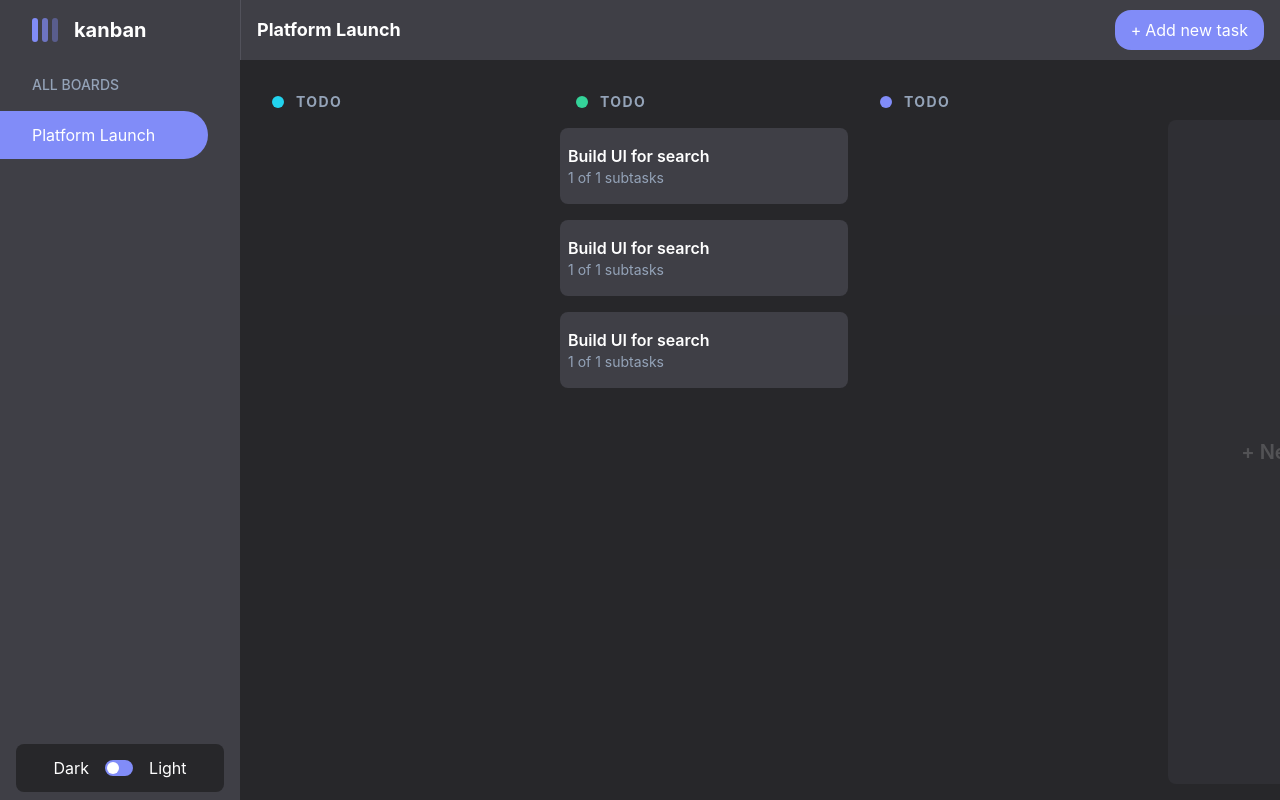
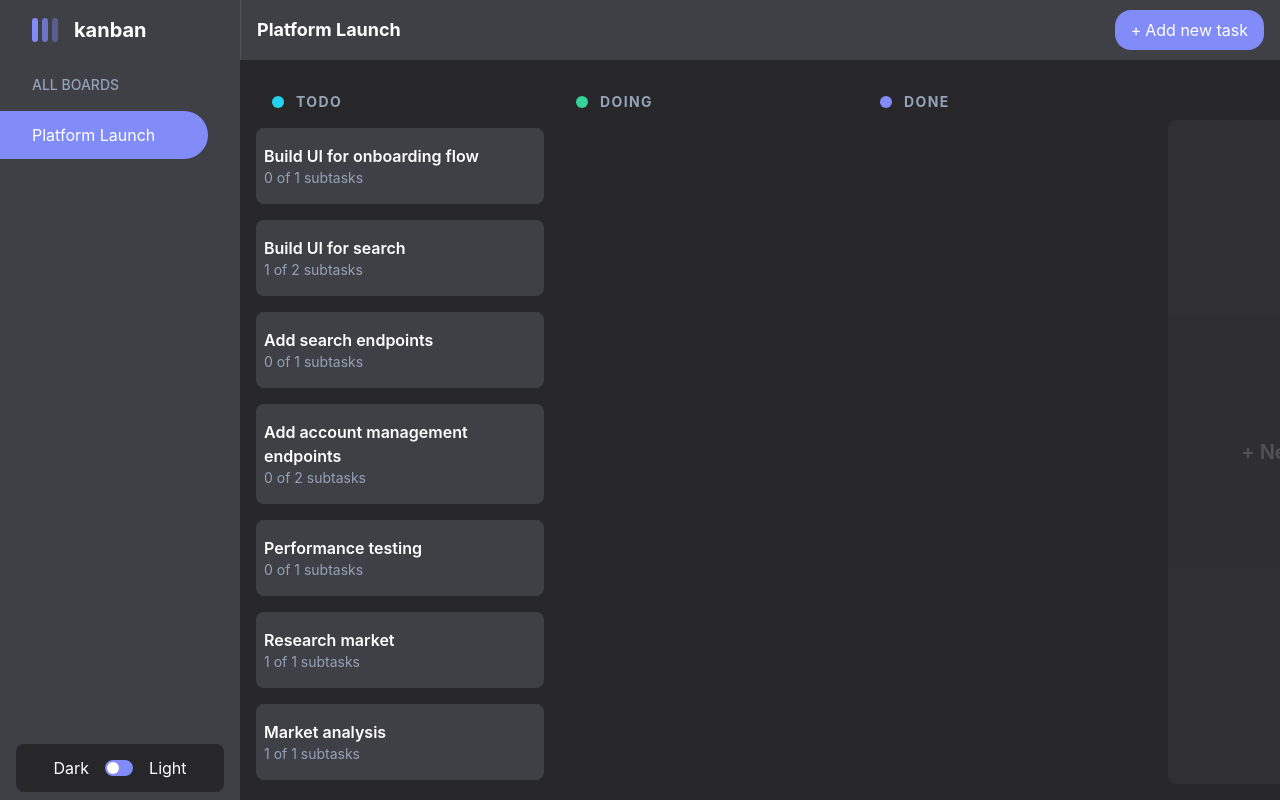
Before and after one commit to phoenix-flyhigh/kanban-clone, a React (Vite) app: page / in a window 1280 px wide. Built offline with nearby package versions, Linux system fonts and the light colour scheme.

Commit message:
Add redux setup for tasks and columns

```diff
--- a/package.json
+++ b/package.json
@@ -10,8 +10,10 @@
     "preview": "vite preview"
   },
   "dependencies": {
+    "@reduxjs/toolkit": "^2.1.0",
     "react": "^18.2.0",
-    "react-dom": "^18.2.0"
+    "react-dom": "^18.2.0",
+    "react-redux": "^9.1.0"
   },
   "devDependencies": {
     "@types/react": "^18.2.43",
--- /dev/null
+++ b/src/MockData.ts
@@ -0,0 +1,96 @@
+import { Task, TaskStatus } from "./Interfaces";
+
+export const MockTaskList: Task[] = [
+  {
+    title: "Build UI for onboarding flow",
+    description:
+      "Build ui to onboard users in the application with valid authentication",
+    subTasks: [
+      {
+        title: "subtask 1",
+        completed: false,
+      },
+    ],
+    status: TaskStatus.TODO,
+  },
+  {
+    title: "Build UI for search",
+    description:
+      "Build ui to search in the application with valid authentication",
+    subTasks: [
+      {
+        title: "subtask 1",
+        completed: true,
+      },
+      {
+        title: "subtask 2",
+        completed: false,
+      },
+    ],
+    status: TaskStatus.TODO,
+  },
+  {
+    title: "Add search endpoints",
+    description:
+      "Add search endpoint in backend for making api calls with search query",
+    subTasks: [
+      {
+        title: "sub task1",
+        completed: false,
+      },
+    ],
+    status: TaskStatus.TODO,
+  },
+  {
+    title: "Add account management endpoints",
+    description:
+      "Add auth endpoint in backend for making api calls with user credentials",
+    subTasks: [
+      {
+        title: "subtask 1",
+        completed: false,
+      },
+      {
+        title: "subtask 2",
+        completed: false,
+      },
+    ],
+    status: TaskStatus.TODO,
+  },
+  {
+    title: "Performance testing",
+    description:
+      "Perform load testing using gatling and assess performance of application",
+    subTasks: [
+      {
+        title: "sub task 1",
+        completed: false,
+      },
+    ],
+    status: TaskStatus.TODO,
+  },
+  {
+    title: "Research market",
+    description:
+      "Research market to understand the pain points and user requirements",
+    subTasks: [
+      {
+        title: "sub task 1",
+        completed: true,
+      },
+    ],
+    status: TaskStatus.TODO,
+  },
+  {
+    title: "Market analysis",
+    description:
+      "Find about competitor products and the gaps between market and user needs to find target",
+    subTasks: [
+      {
+        title: "sub task 1",
+        completed: true,
+      },
+    ],
+    status: TaskStatus.TODO,
+  },
+];
--- a/src/components/TaskCard.tsx
+++ b/src/components/TaskCard.tsx
@@ -1,5 +1,5 @@
 import React, { useState } from "react";
-import { Task, TaskStatus } from "../Interfaces";
+import { Task } from "../Interfaces";
 import ExpandedTask from "./ExpandedTask";
 
 interface TaskProps {
@@ -27,12 +27,7 @@ const TaskCard: React.FC<TaskProps> = ({ task }: TaskProps) => {
         className="absolute inset-0 rounded-2xl"
       >
         <ExpandedTask
-          task={{
-            title: "Build UI for search",
-            description: "",
-            status: TaskStatus.TODO,
-            subTasks: [{ title: "one", completed: true }],
-          }}
+          task={task}
           onClose={() => setShowModal(false)}
         />
       </dialog>
@@ -40,7 +35,7 @@ const TaskCard: React.FC<TaskProps> = ({ task }: TaskProps) => {
         className="flex flex-col dark:bg-dark-base bg-light-base rounded-lg w-full py-4 px-2"
         onClick={handleClick}
       >
-        <p className="dark:text-dark-text-primary text-light-text-primary font-semibold text-md">
+        <p className="dark:text-dark-text-primary text-light-text-primary font-semibold text-md text-left">
           {title}
         </p>
         <p className="dark:text-dark-text-secondary text-light-text-secondary text-sm">
--- a/src/components/TaskLayout.tsx
+++ b/src/components/TaskLayout.tsx
@@ -1,38 +1,39 @@
+import { useSelector } from "react-redux";
 import { TaskStatus } from "../Interfaces";
 import Column from "./Column";
 import TaskCard from "./TaskCard";
+import { RootState } from "../redux/store";
 
 const TaskLayout = () => {
+  const tasks = useSelector((state: RootState) => state.tasks);
+  const columns = useSelector((state: RootState) => state.columns);
+
+  const colors = [
+    "bg-cyan-400",
+    "bg-emerald-400",
+    "bg-indigo-400",
+    "bg-pink-400",
+    "bg-indigo-400",
+  ];
+
+  const getRandomColor: () => string = () => {
+    const randomIndex = Math.floor(Math.random() * 5);
+    return colors[randomIndex];
+  };
+
   return (
     <div className="dark:bg-dark-secondary bg-light-secondary h-full flex gap-4 p-4 overflow-y-hidden overflow-x-scroll">
-      <Column title="TODO" titleColor="bg-cyan-400" />
-      <Column title="TODO" titleColor="bg-emerald-400">
-        <TaskCard
-          task={{
-            title: "Build UI for search",
-            description: "",
-            status: TaskStatus.TODO,
-            subTasks: [{ title: "one", completed: true }],
-          }}
-        />
-        <TaskCard
-          task={{
-            title: "Build UI for search",
-            description: "",
-            status: TaskStatus.TODO,
-            subTasks: [{ title: "one", completed: true }],
-          }}
-        />
-        <TaskCard
-          task={{
-            title: "Build UI for search",
-            description: "",
-            status: TaskStatus.TODO,
-            subTasks: [{ title: "one", completed: true }],
-          }}
-        />
-      </Column>
-      <Column title="TODO" titleColor="bg-indigo-400" />
+      {columns.map((column) => (
+        <Column title={column} titleColor={getRandomColor()}>
+          {tasks
+            .filter(
+              (task) => task.status === (column as keyof typeof TaskStatus)
+            )
+            .map((task) => (
+              <TaskCard task={task} />
+            ))}
+        </Column>
+      ))}
       <Column newColumn />
     </div>
   );
--- a/src/main.tsx
+++ b/src/main.tsx
@@ -1,10 +1,14 @@
-import React from 'react'
-import ReactDOM from 'react-dom/client'
-import App from './App.tsx'
-import './index.css'
+import React from "react";
+import ReactDOM from "react-dom/client";
+import App from "./App.tsx";
+import "./index.css";
+import { Provider } from "react-redux";
+import { store } from "./redux/store.ts";
 
-ReactDOM.createRoot(document.getElementById('root')!).render(
+ReactDOM.createRoot(document.getElementById("root")!).render(
   <React.StrictMode>
-    <App />
-  </React.StrictMode>,
-)
+    <Provider store={store}>
+      <App />
+    </Provider>
+  </React.StrictMode>
+);
--- /dev/null
+++ b/src/redux/ColumnSlice.ts
@@ -0,0 +1,17 @@
+import { createSlice } from "@reduxjs/toolkit";
+
+const initialState = ["TODO", "DOING", "DONE"];
+
+const ColumnSlice = createSlice({
+  name: "tasks",
+  initialState,
+  reducers: {
+    addColumn(state, action: { payload: string }) {
+      return [...state, action.payload];
+    },
+  },
+});
+
+export const { addColumn } = ColumnSlice.actions;
+const ColumnReducer = ColumnSlice.reducer;
+export default ColumnReducer;
--- /dev/null
+++ b/src/redux/TaskSlice.ts
@@ -0,0 +1,22 @@
+import { createSlice } from "@reduxjs/toolkit";
+import { Task } from "../Interfaces";
+import { MockTaskList } from "../MockData";
+
+const initialState = MockTaskList;
+
+const TaskSlice = createSlice({
+  name: "tasks",
+  initialState,
+  reducers: {
+    fetchTasks(state, action: { payload: Task[] }) {
+      return [...state, ...action.payload];
+    },
+    addTask(state, action: { payload: Task }) {
+      return [...state, action.payload];
+    },
+  },
+});
+
+export const { fetchTasks, addTask } = TaskSlice.actions;
+const TaskReducer = TaskSlice.reducer;
+export default TaskReducer;
--- /dev/null
+++ b/src/redux/store.ts
@@ -0,0 +1,14 @@
+import { combineReducers, configureStore } from '@reduxjs/toolkit'
+import TaskReducer from './TaskSlice'
+import ColumnReducer from './ColumnSlice'
+
+const RootReducer = combineReducers({
+    tasks: TaskReducer,
+    columns: ColumnReducer
+})
+
+export const store = configureStore({
+  reducer: RootReducer
+})
+
+export type RootState = ReturnType<typeof RootReducer>
```
Also changed, not shown: 1 other file (tests, documents, lock files or other folders).
